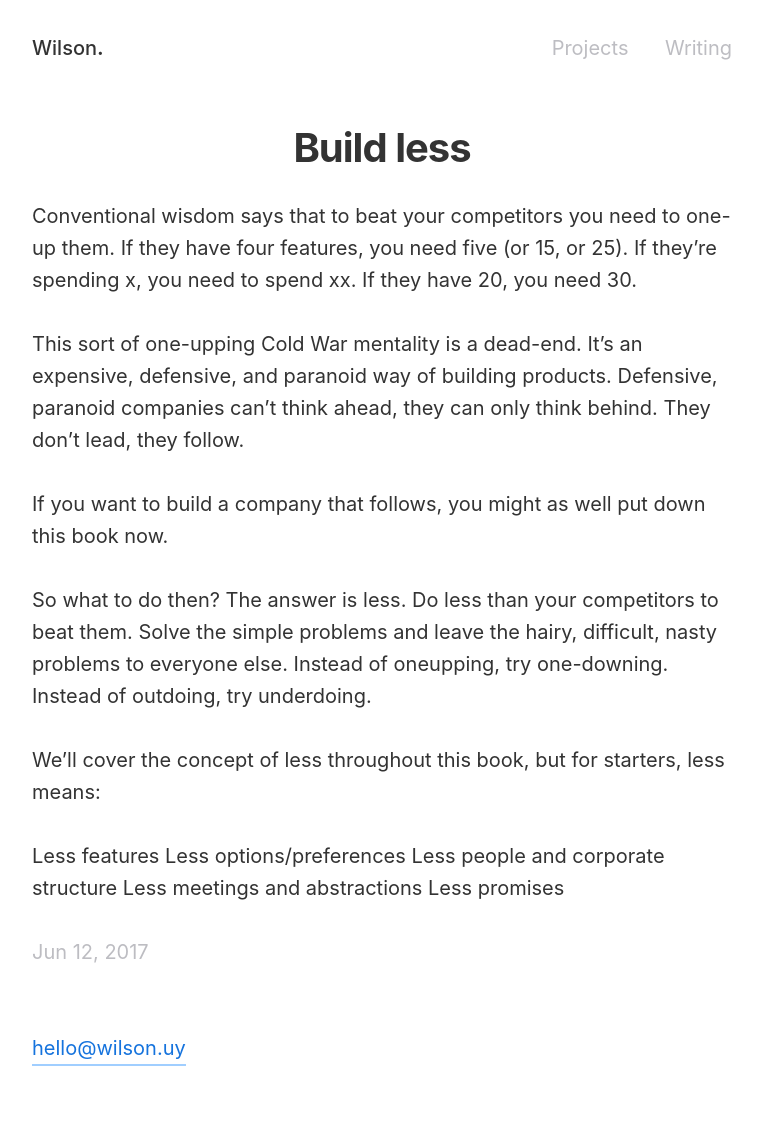
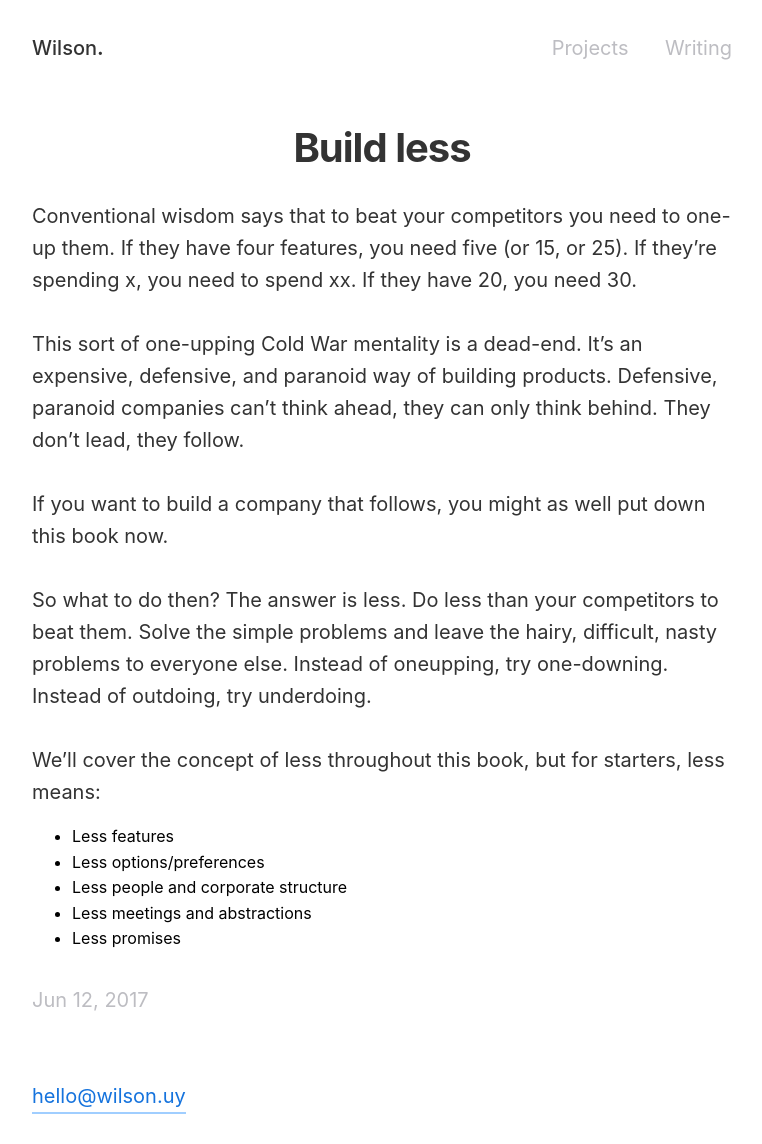
Before and after one commit to wilsonpiedra/wilsonpiedra.github.io, a Jekyll site: the page built from _posts/2017-06-12-less.md, in a window 1280 px wide. Shown: the whole page, without its empty margins (258-1020 px from the left). Built offline with Jekyll 4.4.1, drawn with Linux system fonts in a browser that asks for light colours; before the commit the page ends 1096 px from its top, so only the background shows below that.

Commit message:
Update 2017-06-12-less.md

```diff
--- a/_posts/2017-06-12-less.md
+++ b/_posts/2017-06-12-less.md
@@ -14,8 +14,8 @@ So what to do then? The answer is less. Do less than your competitors to beat th
 
 We'll cover the concept of less throughout this book, but for starters, less means:
 
-Less features
-Less options/preferences
-Less people and corporate structure
-Less meetings and abstractions
-Less promises
+* Less features
+* Less options/preferences
+* Less people and corporate structure
+* Less meetings and abstractions
+* Less promises
```
